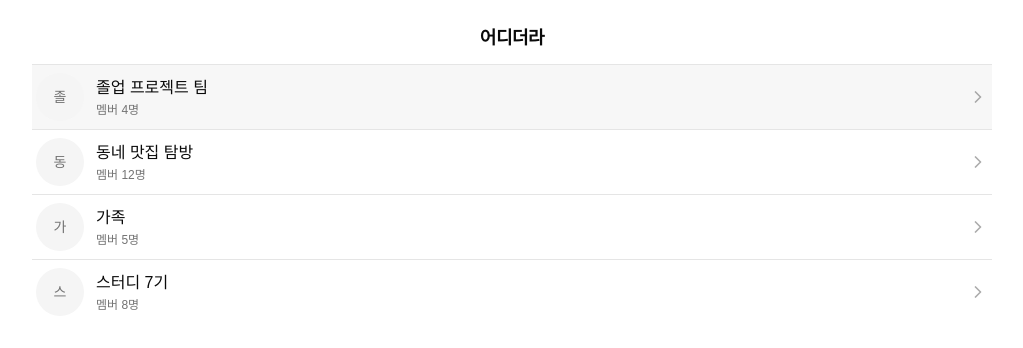
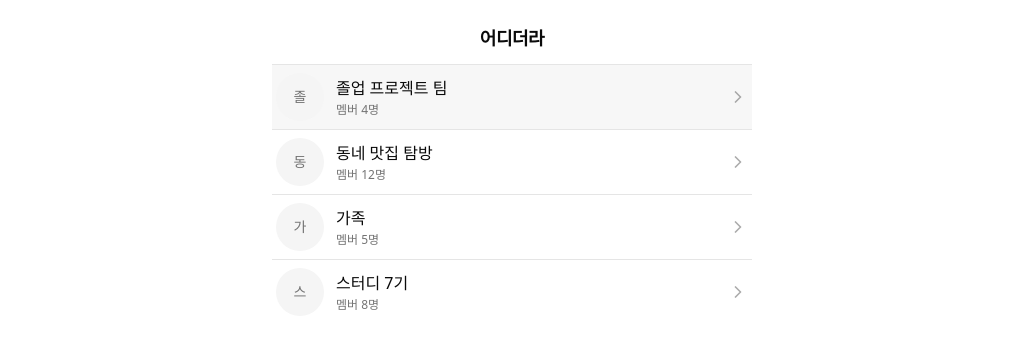
Before and after one commit to HUFS-Capstone-Project/frontend, a React (Vite) app: page / in a window 1280 px wide. Shown: the top 348 px of the page, without its empty margins (128-1151 px from the left). Built offline with nearby package versions, Linux system fonts and the light colour scheme.

Commit message:
design: 프로젝트 폰트 적용 및 규격 정리

```diff
--- a/package.json
+++ b/package.json
@@ -11,7 +11,8 @@
     "format": "prettier --write ."
   },
   "dependencies": {
-    "@fontsource-variable/geist": "^5.2.8",
+    "@fontsource/noto-sans": "^5.2.10",
+    "@fontsource/noto-sans-kr": "^5.2.9",
     "@tanstack/react-query": "^5.96.2",
     "axios": "^1.14.0",
     "class-variance-authority": "^0.7.1",
--- a/src/app/layouts/RootLayout.tsx
+++ b/src/app/layouts/RootLayout.tsx
@@ -1,16 +1,16 @@
 import { Outlet } from "react-router-dom";
 
 /**
- * 모바일 퍼스트
- * - 기본(폰): max-w-lg
- * - md~(소형·세로 태블릿): max-w-3xl
- * - lg~(가로 태블릿·큰 패널): max-w-5xl
+ * 뷰포트별 콘텐츠 폭
+ * - 모바일(md 미만): 모바일 규격 (max-w-lg)
+ * - 태블릿·중간 창 (md ~ xl 미만): 태블릿 규격 (max-w-3xl)
+ * - PC 화면 (xl+): 모바일 규격
  */
 export function RootLayout() {
   return (
     <div className="bg-background text-foreground">
       <div
-        className="mx-auto flex min-h-dvh w-full max-w-lg flex-col px-4 pt-[max(0.75rem,env(safe-area-inset-top))] pb-[max(0.75rem,env(safe-area-inset-bottom))] pl-[max(1rem,env(safe-area-inset-left))] pr-[max(1rem,env(safe-area-inset-right))] md:max-w-3xl md:px-6 lg:max-w-5xl lg:px-8"
+        className="mx-auto flex min-h-dvh w-full max-w-lg flex-col px-4 pt-[max(0.75rem,env(safe-area-inset-top))] pb-[max(0.75rem,env(safe-area-inset-bottom))] pl-[max(1rem,env(safe-area-inset-left))] pr-[max(1rem,env(safe-area-inset-right))] md:max-w-3xl md:px-6 xl:max-w-lg xl:px-4"
       >
         <Outlet />
       </div>
--- a/src/index.css
+++ b/src/index.css
@@ -1,7 +1,14 @@
 @import "tailwindcss";
 @import "tw-animate-css";
 @import "shadcn/tailwind.css";
-@import "@fontsource-variable/geist";
+@import "@fontsource/noto-sans/400.css";
+@import "@fontsource/noto-sans/500.css";
+@import "@fontsource/noto-sans/600.css";
+@import "@fontsource/noto-sans/700.css";
+@import "@fontsource/noto-sans-kr/400.css";
+@import "@fontsource/noto-sans-kr/500.css";
+@import "@fontsource/noto-sans-kr/600.css";
+@import "@fontsource/noto-sans-kr/700.css";
 
 @custom-variant dark (&:is(.dark *));
 
@@ -30,7 +37,7 @@ body {
 
 @theme inline {
   --font-heading: var(--font-sans);
-  --font-sans: 'Geist Variable', sans-serif;
+  --font-sans: "Noto Sans KR", "Noto Sans", ui-sans-serif, system-ui, sans-serif;
   --color-sidebar-ring: var(--sidebar-ring);
   --color-sidebar-border: var(--sidebar-border);
   --color-sidebar-accent-foreground: var(--sidebar-accent-foreground);
```
Also changed, not shown: 1 other file (tests, documents, lock files or other folders).
